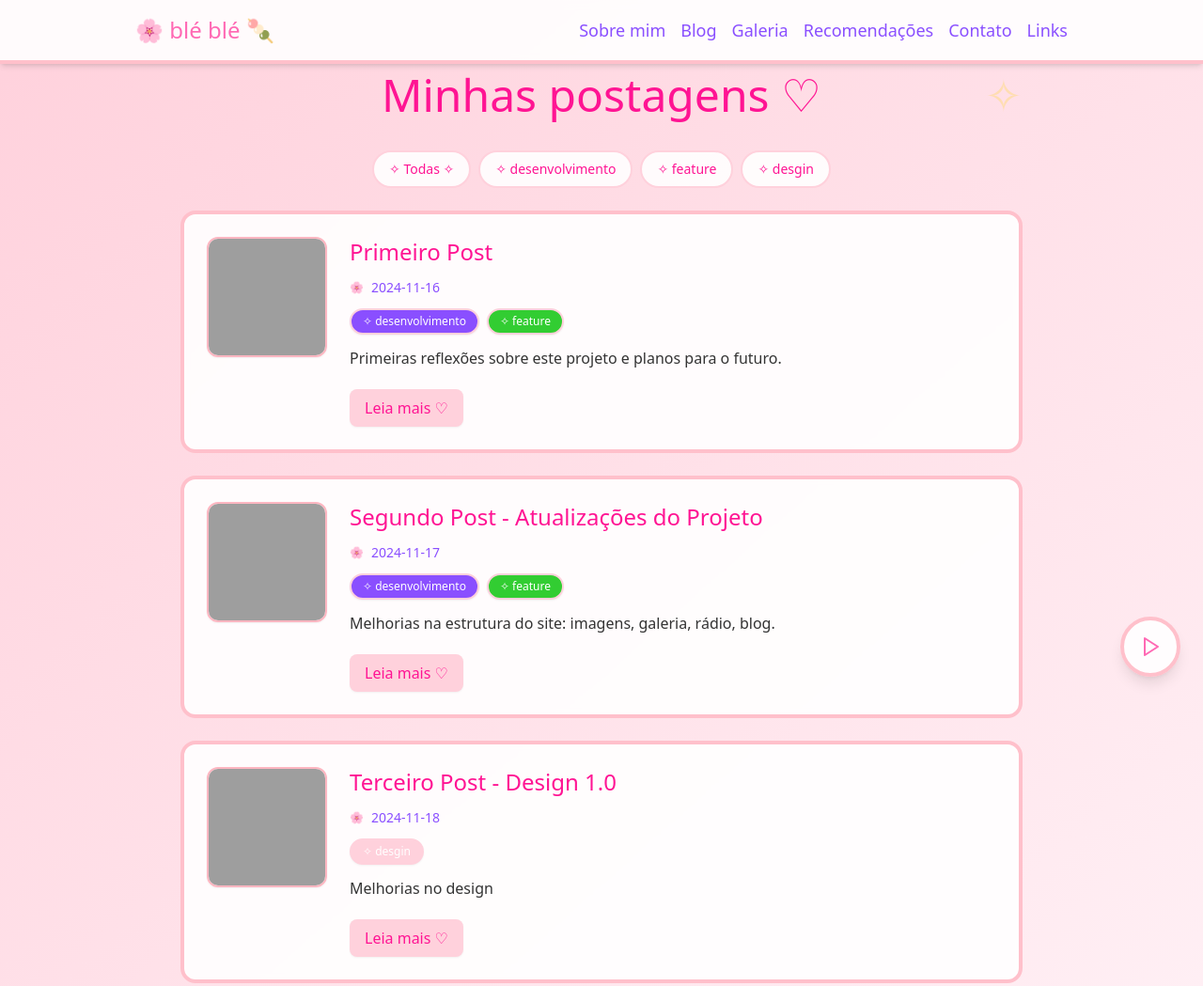
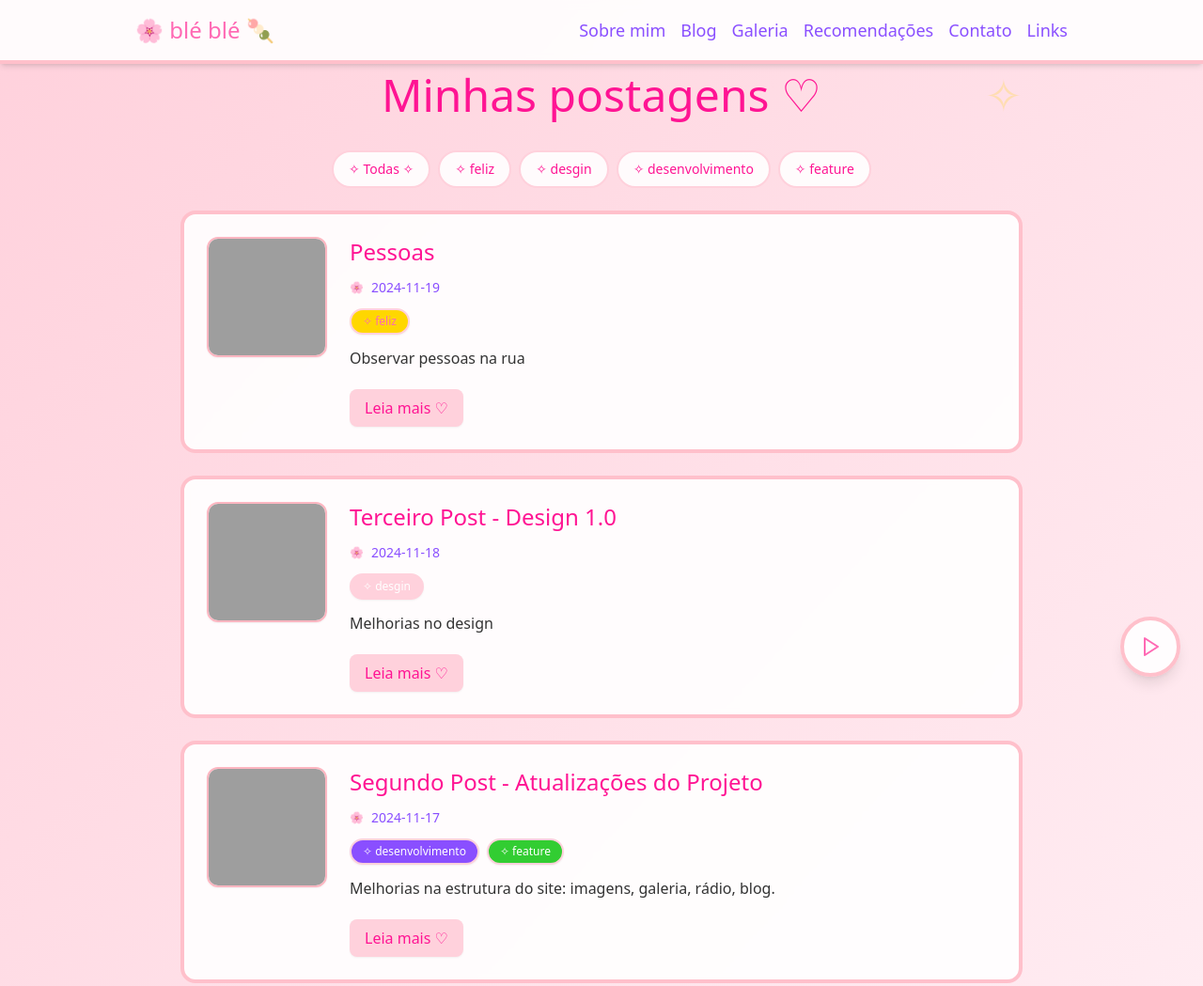
Before and after one commit to eliascmendhes/projectkawai, an Astro site: page /blog in a window 1280 px wide. Shown: the top 1049 px of the page at 94% size. Built offline with nearby package versions, Linux system fonts and the light colour scheme; Astro itself is replaced by a stand-in of ours; some packages are replaced by stand-ins of ours; grey boxes are pictures that could not be loaded; a web font is replaced by a local one.

Commit message:
blog date feature

```diff
--- a/src/pages/blog.astro
+++ b/src/pages/blog.astro
@@ -4,7 +4,8 @@ import PageTitle from '../components/PageTitle.astro';
 import BlogCard from '../components/BlogCard.astro';
 
 const allPosts = await Astro.glob('../posts/*.md');
-const posts = allPosts.map(post => ({
+const posts = allPosts
+  .map(post => ({
     title: post.frontmatter.title,
     date: post.frontmatter.date,
     preview: post.frontmatter.preview,
@@ -12,7 +13,14 @@ const posts = allPosts.map(post => ({
     slug: post.frontmatter.slug,
     tags: post.frontmatter.tags || [],
     content: post.compiledContent()
-}));
+  }))
+  .sort((a, b) => {
+    // Trabalho nas datas dos posts.
+    const dateA = new Date(a.date);
+    const dateB = new Date(b.date);
+    // Ordena do mais recente para o mais antigo
+    return dateB.getTime() - dateA.getTime();
+  });
 
 // Obter todas as tags únicas
 const allTags = [...new Set(posts.flatMap(post => post.tags))];
--- a/src/pages/blog/[slug].astro
+++ b/src/pages/blog/[slug].astro
@@ -67,6 +67,9 @@ if (!post) {
     --tw-prose-bold: theme('colors.pink.600');
   }
 
+
+
+
   body {
     background-image:
       radial-gradient(rgba(255,192,203,0.1) 8%, transparent 8%),
--- /dev/null
+++ b/src/posts/quarto-post.md
@@ -0,0 +1,10 @@
+---
+title: 'Pessoas'
+date: '2024-11-19'
+preview: 'Observar pessoas na rua'
+image: 'https://i10.glitter-graphics.org/pub/553/553510lbg52zlfvn.gif'
+slug: 'quarto-post'
+tags: ['feliz']
+---
+
+Gosto de observar as pessoas na rua. O que elas fazem, como se locomovem, como se comunicam, como se comportam. É divertido. Curioso. O ser humano é uma criatura que me fascina.
```
Lines whose indentation alone changed are shown as unchanged.
